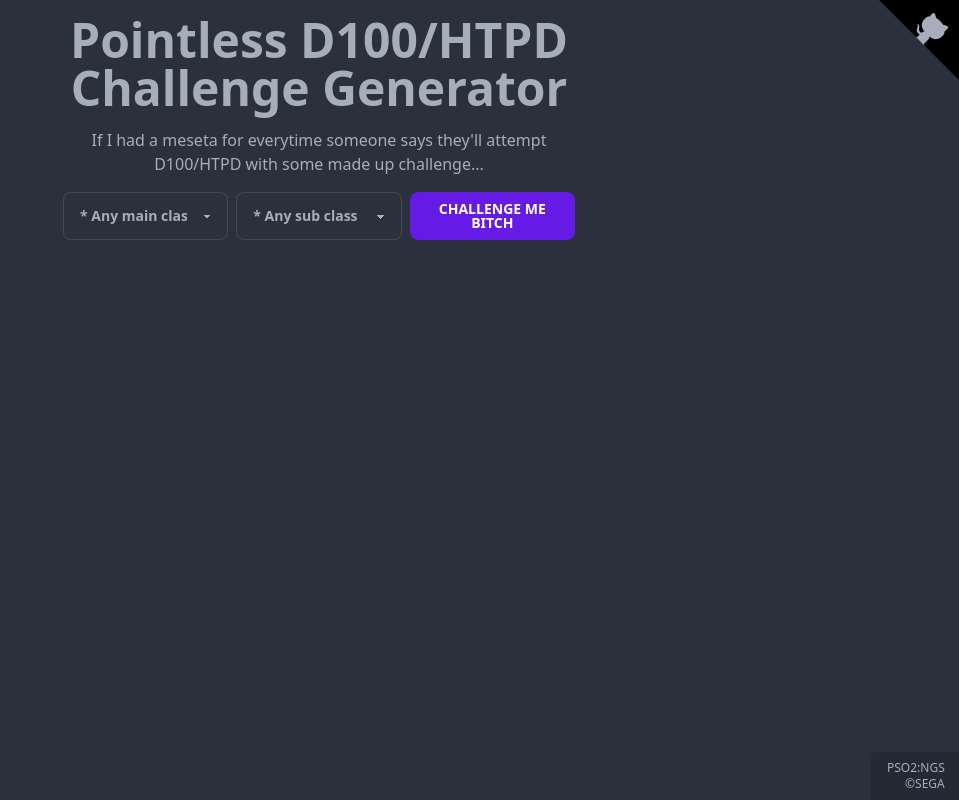
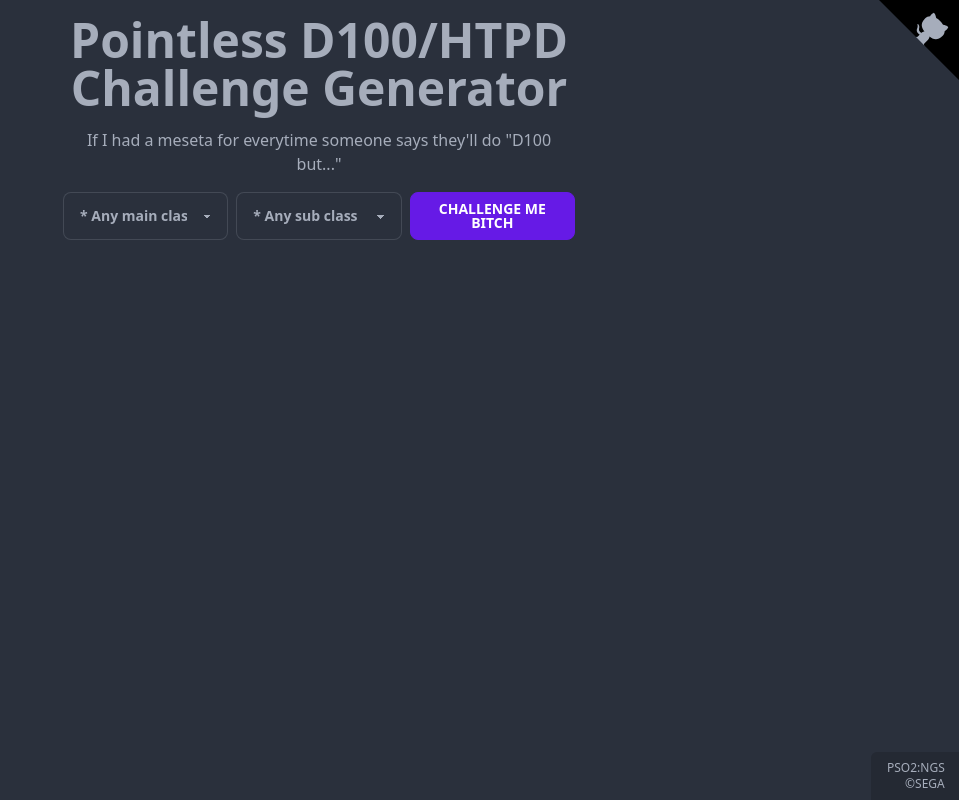
Before and after one commit to mumbler9486/pointless-d100-challenges, a SvelteKit app: page / in a window 1280 px wide. Shown: the whole page, without its empty margins (321-1280 px from the left). Built offline with nearby package versions, Linux system fonts and the light colour scheme.

Commit message:
🔍️ Add open graph meta tags

```diff
--- a/src/app.html
+++ b/src/app.html
@@ -6,6 +6,14 @@
 	<link rel="icon" href="%sveltekit.assets%/favicon.png" />
 	<meta name="viewport" content="width=device-width" />
 	%sveltekit.head%
+	<meta property="og:url" content="https://pointless-d100-challenges.surge.sh/" />
+	<meta property="og:title" content="Pointless D100 Challenges" />
+	<meta property="og:description"
+		content="If I had a meseta for everytime someone says they'll do &quot;D100 but...&quot;" />
+	<meta property="og:image" content="https://pointless-d100-challenges.surge.sh/images/d100_generator_preview.png" />
+	<meta property="og:image:alt" content="Front page" />
+	<meta property="og:image:width" content="1910" />
+	<meta property="og:image:height" content="1000" />
 </head>
 
 <body>
--- a/src/routes/+page.svelte
+++ b/src/routes/+page.svelte
@@ -32,8 +32,7 @@
 		<div class="max-w-lg">
 			<h1 class="text-5xl font-bold">Pointless D100/HTPD Challenge Generator</h1>
 			<p class="my-4">
-				If I had a meseta for everytime someone says they'll attempt D100/HTPD with some made up
-				challenge...
+				If I had a meseta for everytime someone says they'll do &quot;D100 but...&quot;
 			</p>
 			<div class="grid gap-2 grid-cols-3">
 				<ClassSelector bind:selection={mainClassChoice} />
```
Also changed, not shown: static/images/d100_generator_preview.png (added).
